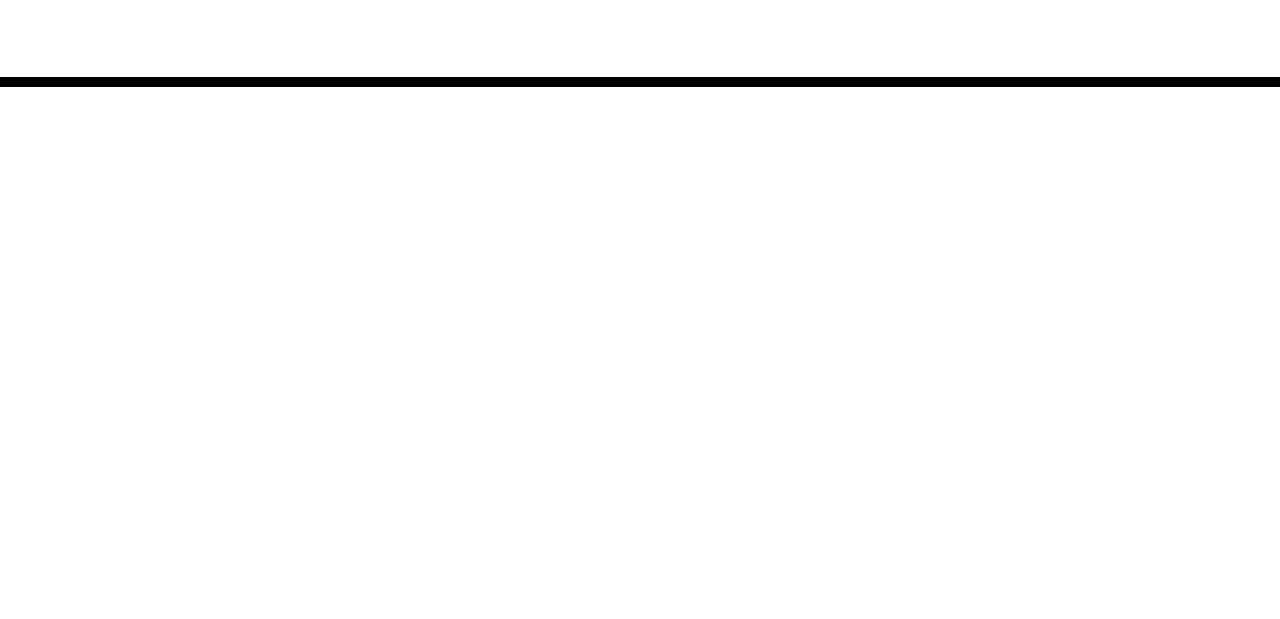
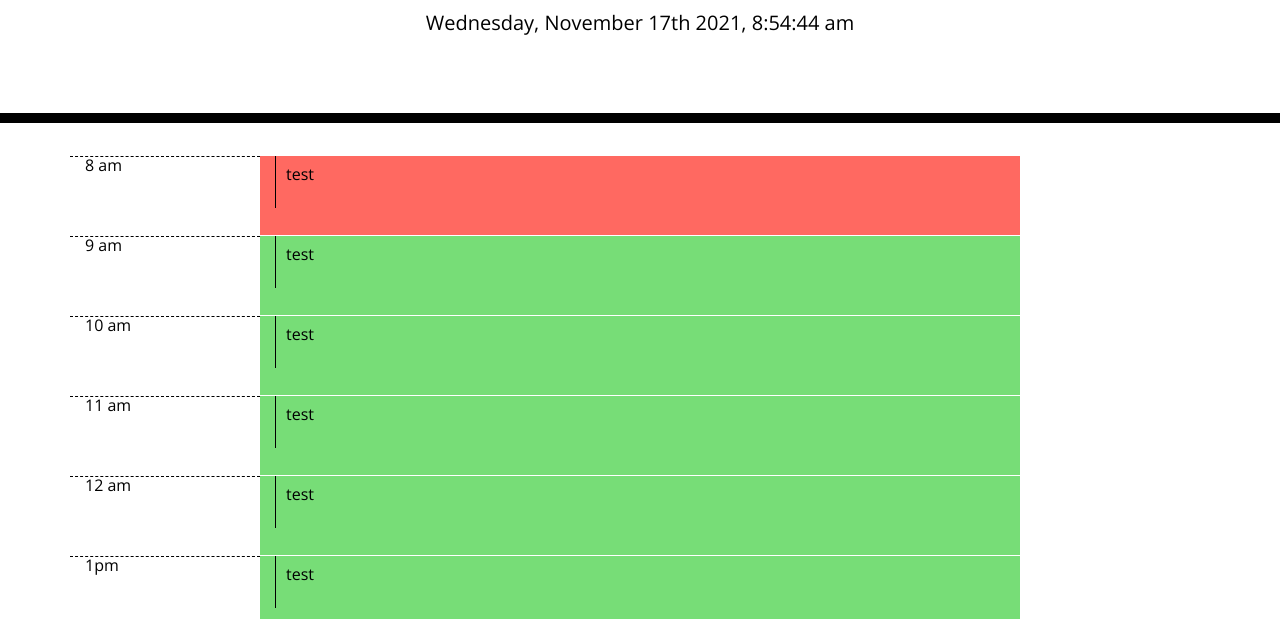
Before and after one commit to judo2000/day_planner, a plain HTML site: page index.html in a window 1280 px wide. Shown: the part 181-800 px from the top of the page. Drawn offline with nearby package versions, Linux system fonts and the light colour scheme.

Commit message:
Add functionality to display tiebolcks and convert times

```diff
--- a/index.html
+++ b/index.html
@@ -29,10 +29,33 @@
       <p id="currentDay" class="lead"></p>
     </header>
     <div class="container">
-      <!-- Timeblocks go here -->
+      <!-- <div class="row past">
+        <div class="col-12 col-md-2 hour">8am</div>
+          <div id="description" class="col-12 col-md-8 description ${whenIsNow(myHour)}"><textarea name="description">test</textarea></div>
+          <div class="col-12 col-md-2 button"></div>
+      </div>
+      <div class="row future">
+        <div class="col-12 col-md-2 hour">8am</div>
+            <div id="description" class="col-12 col-md-8 description ${whenIsNow(myHour)}"><textarea name="description">test</textarea></div>
+            <div class="col-12 col-md-2 button"></div>
+
+      </div>
+      <div class="row future">
+        <div class="col-12 col-md-2 hour">8am</div>
+            <div id="description" class="col-12 col-md-8 description ${whenIsNow(myHour)}"><textarea name="description">test</textarea></div>
+            <div class="col-12 col-md-2 button"></div>
+        </div>
+      </div>
+      <div class="row">
+        <div class="col-12 col-md-2 hour">8am</div>
+            <div id="description" class="col-12 col-md-8 description ${whenIsNow(myHour)}"><textarea name="description">test</textarea></div>
+            <div class="col-12 col-md-2 button"></div>
+
+      </div> -->
     </div>
 
     <script src="https://cdnjs.cloudflare.com/ajax/libs/jquery/3.2.1/jquery.min.js"></script>
     <script src="https://cdnjs.cloudflare.com/ajax/libs/moment.js/2.24.0/moment.min.js"></script>
+    <script src="script.js"></script>
   </body>
 </html>
--- /dev/null
+++ b/script.js
@@ -0,0 +1,129 @@
+let myDay = moment().format("dddd, MMMM Do YYYY, h:mm:ss a");
+///const today = $('#currentDay');
+currentDay.prepend(myDay);
+let containerEl = $('.container');
+
+
+let mySched = [
+    {
+        hour:  8,
+        activity: ''
+    },
+    {
+        hour: 9,
+        activity: ''
+    },
+    {
+        hour: 10,
+        activity: ''
+    },
+    {
+        hour: 11,
+        activity: ''
+    },
+    {
+        hour: 12,
+        activity: ''
+    },
+    {
+        hour: 13,
+        activity: ''
+    },
+    {
+        hour: 14,
+        activity: ''
+    },
+    {
+        hour: 15,
+        activity: ''
+    },
+    {
+        hour: 16,
+        activity: ''
+    },
+    {
+        hour: 17,
+        activity: ''
+    },
+    {
+        hour: 18,
+        activity: ''
+    },
+    {
+        hour: 19,
+        activity: ''
+    },
+    {
+        hour: 20,
+        activity: ''
+    },
+    {
+        hour: 21,
+        activity: ''
+    },
+    {
+        hour: 22,
+        activity: ''
+    },
+    {
+        hour: 23,
+        activity: ''
+    },
+    {
+        hour: 0,
+        activity: ''
+    },
+    {
+        hour: 1,
+        activity: ''
+    },
+    {
+        hour: 2,
+        activity: ''
+    }
+]
+
+
+//let currHour = moment().format("h a");
+let currHour =  moment().format("HH");
+function whenIsNow(hour) {
+    // console.log(currHour);
+    // console.log(hour)
+    // console.log(hour == currHour);
+    if (hour == currHour) {
+        return 'present';
+    } else if (hour < currHour) {
+        return 'past';
+    } else  if (hour > currHour) {
+        return 'future';
+    }
+
+}
+
+function convertTime(myHour) {
+
+    if (myHour > 0 && myHour <= 12) {
+        myHour = myHour + ' am';
+      } else if (myHour > 12) {
+        (myHour = myHour - 12 + 'pm');
+      } else if (myHour == 0) {
+        myHour = 12 + ' am';
+      }
+      return myHour;
+}
+
+for (let i = 0; i < mySched.length; i++) {
+    let myHour = mySched[i].hour;
+    let convertedHour = convertTime(myHour);
+    //console.log(convertedHour);
+    let timeBlock = $(
+        `<div class="row">
+            <div id="${i}" class="col-12 col-md-2 hour">${convertedHour}</div>
+            <div id="description" class="col-12 col-md-8 description ${whenIsNow(myHour)}"><textarea name="description">test</textarea></div>
+            <div class="col-12 col-md-2 button"></div>
+        </div>`
+    )
+    let schedTime = $(`#${i}`);
+    schedTime.append(myHour);
+    containerEl.append(timeBlock);
+}
```
Also changed, not shown: 1 other file.
